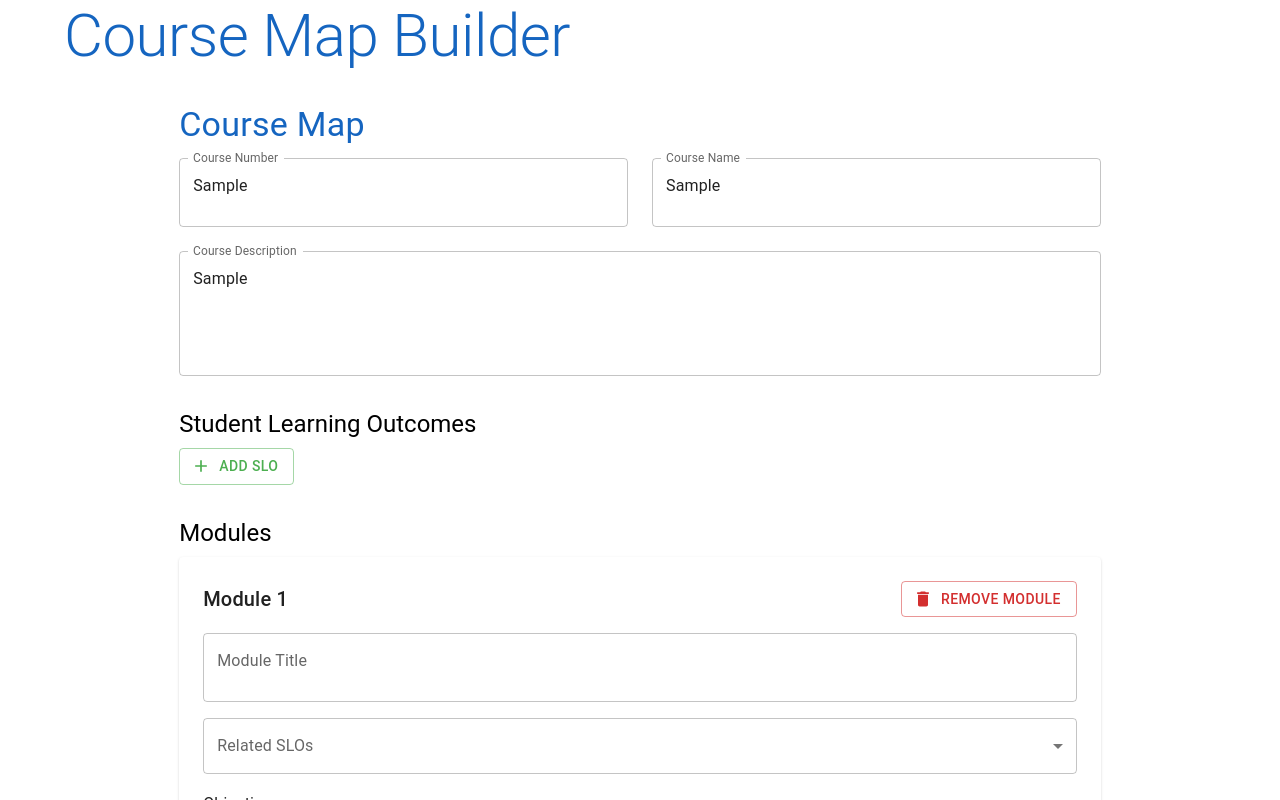
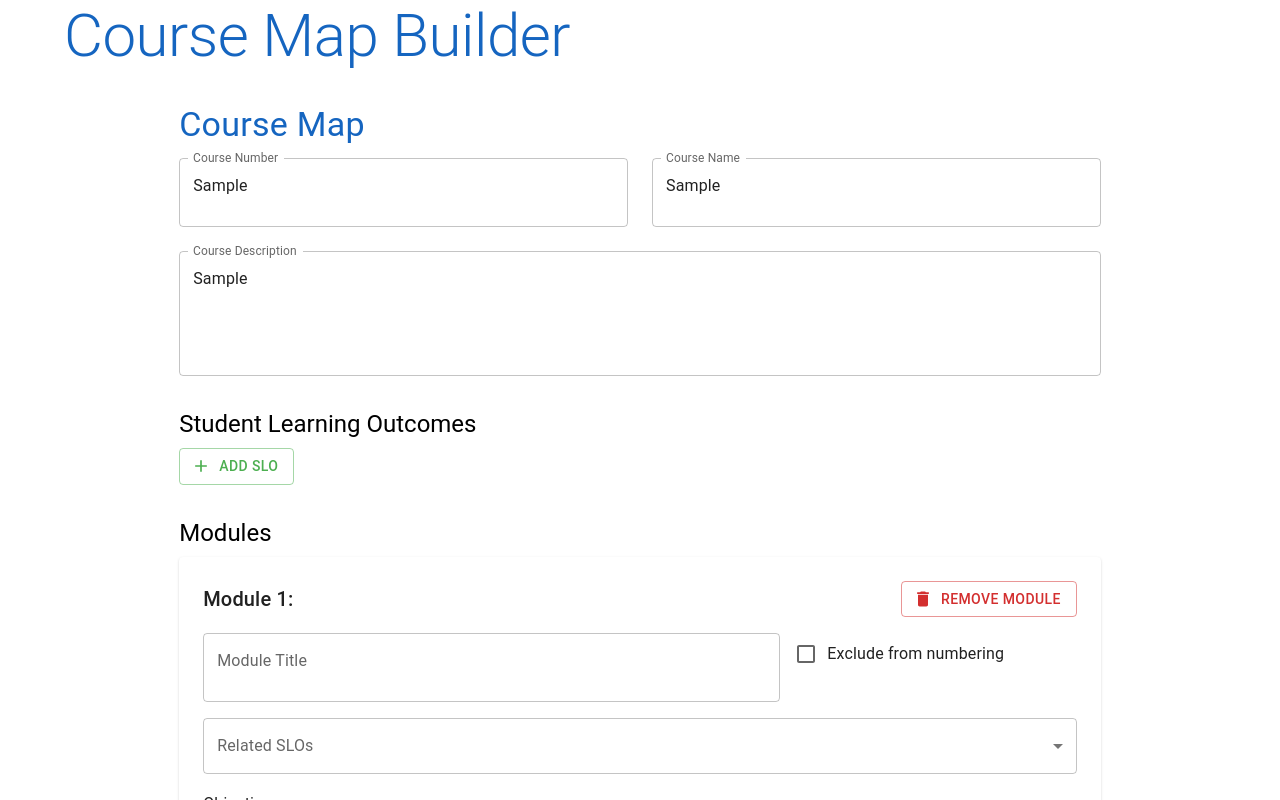
Before and after one commit to deramsey/Course_Map_Builder, a React (Create React App) app: page / in a window 1280 px wide. Both pictures are taken after typing "Sample", "Sample", "Sample" into the empty fields and a click on the button "ADD MODULE". Shown: the top 800 px of the page. Built offline with nearby package versions, Linux system fonts and the light colour scheme.

Commit message:
add exclude module from number feature

```diff
--- a/src/CourseForm.js
+++ b/src/CourseForm.js
@@ -15,7 +15,9 @@ import {
   MenuItem,
   FormControl,
   InputLabel,
-  IconButton
+  IconButton,
+  Checkbox, // Import Checkbox
+  FormControlLabel // Import FormControlLabel
 } from '@mui/material';
 import AddIcon from '@mui/icons-material/Add';
 import DeleteIcon from '@mui/icons-material/Delete';
@@ -34,7 +36,6 @@ const theme = createTheme({
   },
 });
 
-// Helper to generate unique IDs for objectives
 const generateUniqueId = () => `obj_${Date.now()}_${Math.random().toString(36).substr(2, 9)}`;
 
 const CourseForm = () => {
@@ -47,6 +48,18 @@ const CourseForm = () => {
   });
 
   const fileInputRef = useRef();
+
+  // --- Module Numbering Logic ---
+  // This function now calculates the correct display number for a module, skipping unnumbered ones.
+  const getModuleDisplayNumber = (allModules, currentIndex) => {
+    let displayNumber = 0;
+    for (let i = 0; i <= currentIndex; i++) {
+      if (!allModules[i].isUnnumbered) {
+        displayNumber++;
+      }
+    }
+    return displayNumber;
+  };
 
   const addSLO = () => {
     setCourse(prevState => ({
@@ -66,6 +79,8 @@ const CourseForm = () => {
       ...prevState,
       modules: [...prevState.modules, {
         title: '',
+        isUnnumbered: false, // Default for new modules
+        customPrefix: '',   // Default for new modules
         relatedSLOs: [],
         objectives: [],
         resources: [],
@@ -117,9 +132,8 @@ const CourseForm = () => {
     setCourse({ ...course, modules: updatedModules });
   };
 
-  // This function now purely generates the visual numbering based on current array positions.
-  const renderObjectiveNumber = (moduleIndex, objectiveIndex) => {
-    return `${moduleIndex + 1}.${objectiveIndex + 1}`;
+  const renderObjectiveNumber = (moduleDisplayNumber, objectiveIndex) => {
+    return `${moduleDisplayNumber}.${objectiveIndex + 1}`;
   };
 
   const removeSLO = (index) => {
@@ -145,8 +159,6 @@ const CourseForm = () => {
     setCourse({ ...course, modules: updatedModules });
   };
 
-  // --- Objective Management with Unique IDs ---
-
   const addObjective = (moduleIndex) => {
     const newObjective = { id: generateUniqueId(), text: '' };
     const updatedModules = [...course.modules];
@@ -166,32 +178,22 @@ const CourseForm = () => {
   const removeObjective = (moduleIndex, objIndex) => {
     const updatedModules = [...course.modules];
     const module = updatedModules[moduleIndex];
-    const objectiveToRemove = module.objectives[objIndex];
-    const objectiveIdToRemove = objectiveToRemove.id;
-
-    // 1. Filter out the deleted objective
+    const objectiveIdToRemove = module.objectives[objIndex].id;
     module.objectives = module.objectives.filter((_, i) => i !== objIndex);
-
-    // 2. Clean up dangling references in resources, activities, and assessments
     ['resources', 'activities', 'assessments'].forEach(field => {
       if (module[field]) {
         module[field].forEach(item => {
-          item.relatedObjectives = (item.relatedObjectives || []).filter(
-            refId => refId !== objectiveIdToRemove
-          );
+          item.relatedObjectives = (item.relatedObjectives || []).filter(refId => refId !== objectiveIdToRemove);
         });
       }
     });
-
     setCourse({ ...course, modules: updatedModules });
   };
-
 
   const exportToJSON = () => {
     const dataStr = JSON.stringify(course, null, 2);
     const dataUri = 'data:application/json;charset=utf-8,'+ encodeURIComponent(dataStr);
     const exportFileDefaultName = `${course.courseNumber}_course_data_${today.toISOString().slice(0,10)}.json`;
-
     const linkElement = document.createElement('a');
     linkElement.setAttribute('href', dataUri);
     linkElement.setAttribute('download', exportFileDefaultName);
@@ -205,42 +207,36 @@ const CourseForm = () => {
       reader.onload = (e) => {
         try {
           const importedCourse = JSON.parse(e.target.result);
+          (importedCourse.modules || []).forEach(module => {
+            // Ensure new properties exist for backward compatibility
+            if (module.isUnnumbered === undefined) {
+              module.isUnnumbered = false;
+            }
+            if (module.customPrefix === undefined) {
+              module.customPrefix = '';
+            }
 
-          // *** THIS IS THE KEY FIX: MIGRATE OLD JSON FORMAT TO THE NEW ID-BASED FORMAT ***
-          (importedCourse.modules || []).forEach(module => {
-            // Check if the module uses the old format (objectives are strings, not objects)
             const isOldFormat = module.objectives && module.objectives.length > 0 && typeof module.objectives[0] === 'string';
-
             if (isOldFormat) {
               const indexToIdMap = new Map();
-
-              // 1. Convert objective strings to objects with unique IDs and build the map
               module.objectives = module.objectives.map((text, index) => {
                 const newId = generateUniqueId();
-                indexToIdMap.set(index, newId); // Map old index to new ID
+                indexToIdMap.set(index, newId);
                 return { id: newId, text };
               });
-
-              // 2. Convert relatedObjective indices to the new IDs for all items
               ['resources', 'activities', 'assessments'].forEach(field => {
                 if (module[field]) {
                   module[field].forEach(item => {
-                    item.relatedObjectives = (item.relatedObjectives || [])
-                      .map(oldIndex => indexToIdMap.get(oldIndex)) // Translate index to ID
-                      .filter(id => id); // Filter out any null/undefined if index was invalid
+                    item.relatedObjectives = (item.relatedObjectives || []).map(oldIndex => indexToIdMap.get(oldIndex)).filter(id => id);
                   });
                 }
               });
             } else {
-              // For new format, just ensure all objectives have an ID for robustness
               (module.objectives || []).forEach(obj => {
-                if (!obj.id) {
-                  obj.id = generateUniqueId();
-                }
+                if (!obj.id) obj.id = generateUniqueId();
               });
             }
           });
-
           setCourse(importedCourse);
         } catch (error) {
           console.error('Error parsing JSON file:', error);
@@ -248,44 +244,33 @@ const CourseForm = () => {
         }
       };
       reader.readAsText(file);
-      // Reset file input to allow re-uploading the same file
       event.target.value = null;
     }
   };
 
   const exportToPDF = () => {
-    const doc = new jsPDF({
-      orientation: 'landscape',
-      unit: 'pt',
-      format: 'a4'
-    });
-
+    const doc = new jsPDF({ orientation: 'landscape', unit: 'pt', format: 'a4' });
     doc.setLanguage("en-US");
-
     const pageWidth = doc.internal.pageSize.getWidth();
     const pageHeight = doc.internal.pageSize.getHeight();
     const margin = 40;
     const maxWidth = pageWidth - 2 * margin;
-
     let yPos = margin;
 
     doc.setFontSize(24);
     doc.setTextColor(0, 51, 102);
     doc.text('Course Map', pageWidth / 2, yPos, { align: 'center' });
     yPos += 30;
-
     doc.setFontSize(14);
     doc.setTextColor(0);
     doc.text(`Course: ${course.courseNumber} - ${course.courseName}`, margin, yPos);
     yPos += 20;
-
     doc.setFontSize(12);
     doc.text('Description:', margin, yPos);
     yPos += 15;
     const descriptionLines = doc.splitTextToSize(course.description, maxWidth);
     doc.text(descriptionLines, margin, yPos);
     yPos += descriptionLines.length * 14 + 10;
-
     doc.setFontSize(14);
     doc.setTextColor(0, 51, 102);
     doc.text('Student Learning Outcomes:', margin, yPos);
@@ -294,8 +279,7 @@ const CourseForm = () => {
     doc.setTextColor(0);
     doc.text('At the end of this course, the learner will be able to:', margin, yPos);
     yPos += 15;
-
-    const SLOLetter = ["A", "B", "C", "D", "E", "F", "G", "H", "I", "J", "K", "L", "M"];
+    const SLOLetter = "ABCDEFGHIJKLMNOPQRSTUVWXYZ";
     course.learningOutcomes.forEach((slo, index) => {
       const sloText = `${SLOLetter[index]}. ${slo}`;
       const sloLines = doc.splitTextToSize(sloText, maxWidth - 20);
@@ -313,22 +297,25 @@ const CourseForm = () => {
         yPos = margin;
       }
 
+      const moduleDisplayNumber = getModuleDisplayNumber(course.modules, moduleIndex);
+      const moduleTitle = module.isUnnumbered
+        ? `${module.customPrefix || ''} ${module.title}`
+        : `Module ${moduleDisplayNumber}: ${module.title}`;
+
       doc.setFontSize(14);
       doc.setTextColor(0, 51, 102);
-      doc.text(`Module ${moduleIndex + 1}: ${module.title}`, margin, yPos);
+      doc.text(moduleTitle, margin, yPos);
       yPos += 20;
 
       const moduleSLOs = (module.relatedSLOs || []).map(sloIndex => `${SLOLetter[sloIndex]}`).join(', ');
-
       const objectiveIdToIndexMap = new Map();
-      (module.objectives || []).forEach((obj, index) => {
-          objectiveIdToIndexMap.set(obj.id, index);
-      });
+      (module.objectives || []).forEach((obj, index) => objectiveIdToIndexMap.set(obj.id, index));
 
       const getRelatedObjectiveNumber = (objId) => {
         if (objectiveIdToIndexMap.has(objId)) {
           const objIndex = objectiveIdToIndexMap.get(objId);
-          return renderObjectiveNumber(moduleIndex, objIndex);
+          // Use the correct module number for the objective's prefix
+          return renderObjectiveNumber(moduleDisplayNumber, objIndex);
         }
         return '?';
       };
@@ -339,7 +326,7 @@ const CourseForm = () => {
         head: [['Objectives', 'Mapped SLOs', 'Resources', 'Activities', 'Assessments']],
         body: [
           [
-            (module.objectives || []).map((obj, objIndex) => `${renderObjectiveNumber(moduleIndex, objIndex)} ${obj.text}`).join('\n'),
+            (module.objectives || []).map((obj, objIndex) => `${renderObjectiveNumber(moduleDisplayNumber, objIndex)} ${obj.text}`).join('\n'),
             moduleSLOs,
             (module.resources || []).map(r => `${r.content} (Obj: ${(r.relatedObjectives || []).map(getRelatedObjectiveNumber).join(', ')})`).join('\n'),
             (module.activities || []).map(a => `${a.content} (Obj: ${(a.relatedObjectives || []).map(getRelatedObjectiveNumber).join(', ')})`).join('\n'),
@@ -366,7 +353,6 @@ const CourseForm = () => {
       keywords: "course map",
       creator: "Web Form"
     });
-
     doc.save(`${course.courseNumber}_course_map.pdf`);
   };
 
@@ -388,15 +374,9 @@ const CourseForm = () => {
           <Box sx={{ my: 4 }}>
             <Typography variant="h4" component="h1" gutterBottom>Course Map</Typography>
             <Grid container spacing={3}>
-              <Grid item xs={12} sm={6}>
-                <TextField fullWidth label="Course Number" name="courseNumber" value={course.courseNumber} onChange={handleCourseChange} />
-              </Grid>
-              <Grid item xs={12} sm={6}>
-                <TextField fullWidth label="Course Name" name="courseName" value={course.courseName} onChange={handleCourseChange} />
-              </Grid>
-              <Grid item xs={12}>
-                <TextField fullWidth multiline rows={4} label="Course Description" name="description" value={course.description} onChange={handleCourseChange} />
-              </Grid>
+              <Grid item xs={12} sm={6}><TextField fullWidth label="Course Number" name="courseNumber" value={course.courseNumber} onChange={handleCourseChange} /></Grid>
+              <Grid item xs={12} sm={6}><TextField fullWidth label="Course Name" name="courseName" value={course.courseName} onChange={handleCourseChange} /></Grid>
+              <Grid item xs={12}><TextField fullWidth multiline rows={4} label="Course Description" name="description" value={course.description} onChange={handleCourseChange} /></Grid>
             </Grid>
 
             <Box sx={{ mt: 4 }}>
@@ -416,15 +396,43 @@ const CourseForm = () => {
                 <Droppable droppableId="modules">
                   {(provided) => (
                     <div {...provided.droppableProps} ref={provided.innerRef}>
-                      {course.modules.map((module, moduleIndex) => (
+                      {course.modules.map((module, moduleIndex) => {
+                        const moduleDisplayNumber = getModuleDisplayNumber(course.modules, moduleIndex);
+                        const moduleTitle = module.isUnnumbered
+                          ? `${module.customPrefix || ''} ${module.title}`.trim()
+                          : `Module ${moduleDisplayNumber}: ${module.title}`;
+
+                        return (
                           <Draggable key={module.title + moduleIndex} draggableId={`module-${moduleIndex}`} index={moduleIndex}>
                             {(provided) => (
                               <Paper ref={provided.innerRef} {...provided.draggableProps} {...provided.dragHandleProps} sx={{ p: 3, mb: 3 }}>
                                 <Box sx={{ display: 'flex', justifyContent: 'space-between', alignItems: 'center', mb: 2 }}>
-                                <Typography variant="h6">Module {moduleIndex + 1}</Typography>
+                                  <Typography variant="h6">{moduleTitle}</Typography>
                                   <Button onClick={() => removeModule(moduleIndex)} variant="outlined" color="error" startIcon={<DeleteIcon />}>Remove Module</Button>
                                 </Box>
-                              <TextField fullWidth label="Module Title" value={module.title} onChange={(e) => handleModuleChange(moduleIndex, 'title', e.target.value)} sx={{ mb: 2 }} />
+
+                                <Grid container spacing={2} sx={{ mb: 2 }}>
+                                  <Grid item xs={12} sm={8}>
+                                    <TextField fullWidth label="Module Title" value={module.title} onChange={(e) => handleModuleChange(moduleIndex, 'title', e.target.value)} />
+                                  </Grid>
+                                  <Grid item xs={12} sm={4}>
+                                    <FormControlLabel
+                                      control={<Checkbox checked={module.isUnnumbered || false} onChange={(e) => handleModuleChange(moduleIndex, 'isUnnumbered', e.target.checked)} />}
+                                      label="Exclude from numbering"
+                                    />
+                                  </Grid>
+                                  {module.isUnnumbered && (
+                                    <Grid item xs={12}>
+                                      <TextField
+                                        fullWidth
+                                        label="Custom Prefix (e.g., 'Optional', 'Final Exam')"
+                                        value={module.customPrefix || ''}
+                                        onChange={(e) => handleModuleChange(moduleIndex, 'customPrefix', e.target.value)}
+                                      />
+                                    </Grid>
+                                  )}
+                                </Grid>
+
                                 <FormControl fullWidth sx={{ mb: 2 }}>
                                   <InputLabel>Related SLOs</InputLabel>
                                   <Select multiple value={module.relatedSLOs || []} onChange={(e) => handleModuleChange(moduleIndex, 'relatedSLOs', e.target.value)} label="Related SLOs">
@@ -437,7 +445,7 @@ const CourseForm = () => {
                                 <Typography variant="subtitle1" gutterBottom>Objectives</Typography>
                                 {(module.objectives || []).map((objective, objIndex) => (
                                   <Box key={objective.id} sx={{ display: 'flex', alignItems: 'center', mb: 1 }}>
-                                  <Typography sx={{ mr: 2, minWidth: '30px' }}>{renderObjectiveNumber(moduleIndex, objIndex)}</Typography>
+                                    <Typography sx={{ mr: 2, minWidth: '40px' }}>{renderObjectiveNumber(moduleDisplayNumber, objIndex)}</Typography>
                                     <TextField fullWidth value={objective.text} onChange={(e) => updateObjective(moduleIndex, objIndex, e.target.value)} label={`Objective ${objIndex + 1}`} sx={{ mr: 2 }} />
                                     <IconButton onClick={() => removeObjective(moduleIndex, objIndex)} color="error"><DeleteIcon /></IconButton>
                                   </Box>
@@ -452,16 +460,9 @@ const CourseForm = () => {
                                         <TextField fullWidth value={item.content} onChange={(e) => updateModuleItem(moduleIndex, field, itemIndex, e.target.value, item.relatedObjectives)} label={`${field.slice(0, -1)} ${itemIndex + 1}`} sx={{ mb: 1 }} />
                                         <FormControl fullWidth sx={{ mb: 1 }}>
                                           <InputLabel>Related Objectives</InputLabel>
-                                        <Select
-                                          multiple
-                                          value={item.relatedObjectives || []}
-                                          onChange={(e) => updateModuleItem(moduleIndex, field, itemIndex, item.content, e.target.value)}
-                                          label="Related Objectives"
-                                        >
+                                          <Select multiple value={item.relatedObjectives || []} onChange={(e) => updateModuleItem(moduleIndex, field, itemIndex, item.content, e.target.value)} label="Related Objectives">
                                             {(module.objectives || []).map((obj, objIndex) => (
-                                            <MenuItem key={obj.id} value={obj.id}>
-                                              {`${renderObjectiveNumber(moduleIndex, objIndex)}: ${obj.text}`}
-                                            </MenuItem>
+                                              <MenuItem key={obj.id} value={obj.id}>{`${renderObjectiveNumber(moduleDisplayNumber, objIndex)}: ${obj.text}`}</MenuItem>
                                             ))}
                                           </Select>
                                         </FormControl>
@@ -474,7 +475,8 @@ const CourseForm = () => {
                               </Paper>
                             )}
                           </Draggable>
-                      ))}
+                        );
+                      })}
                       {provided.placeholder}
                     </div>
                   )}
```
Lines whose indentation alone changed are shown as unchanged.
